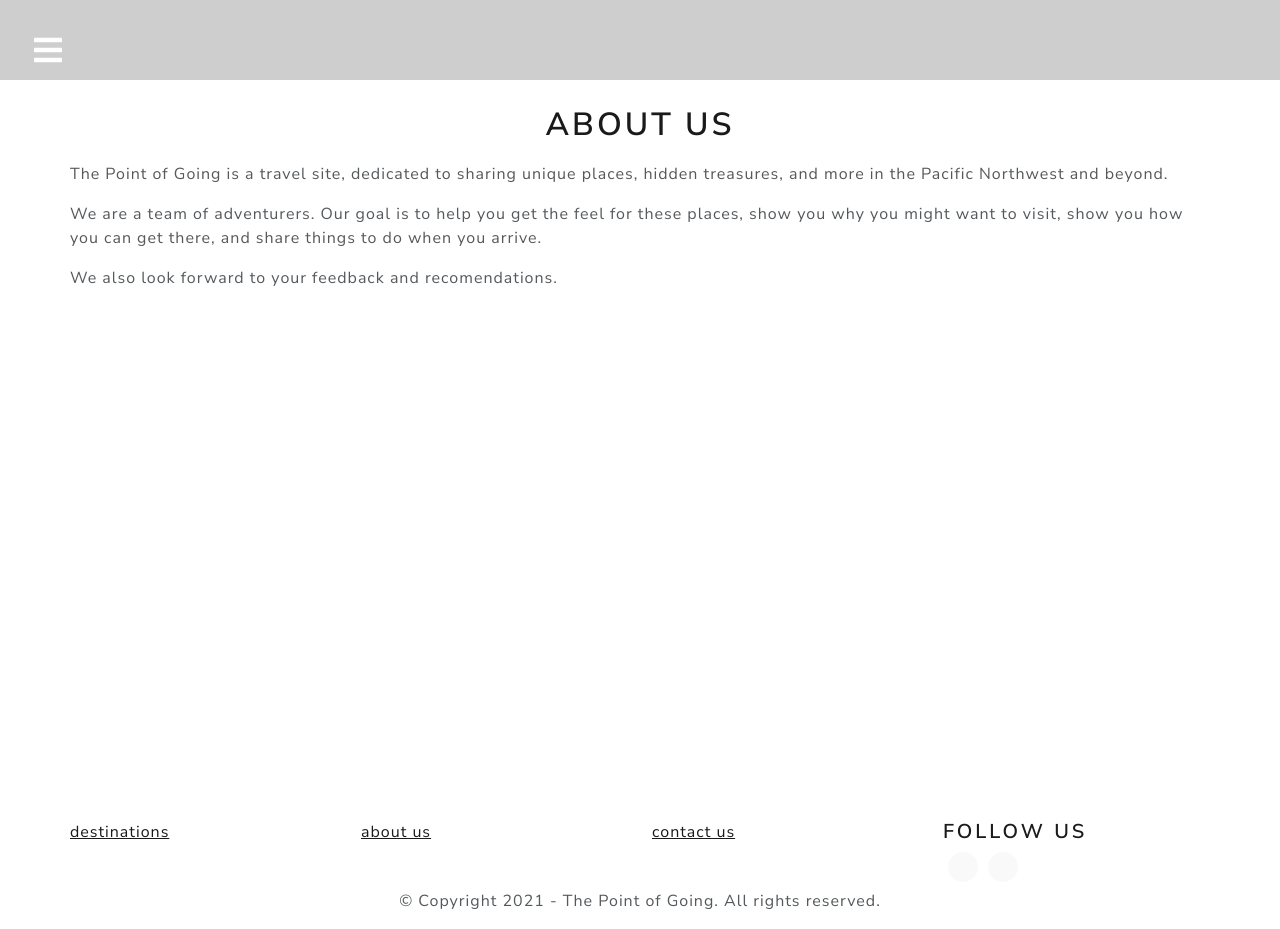
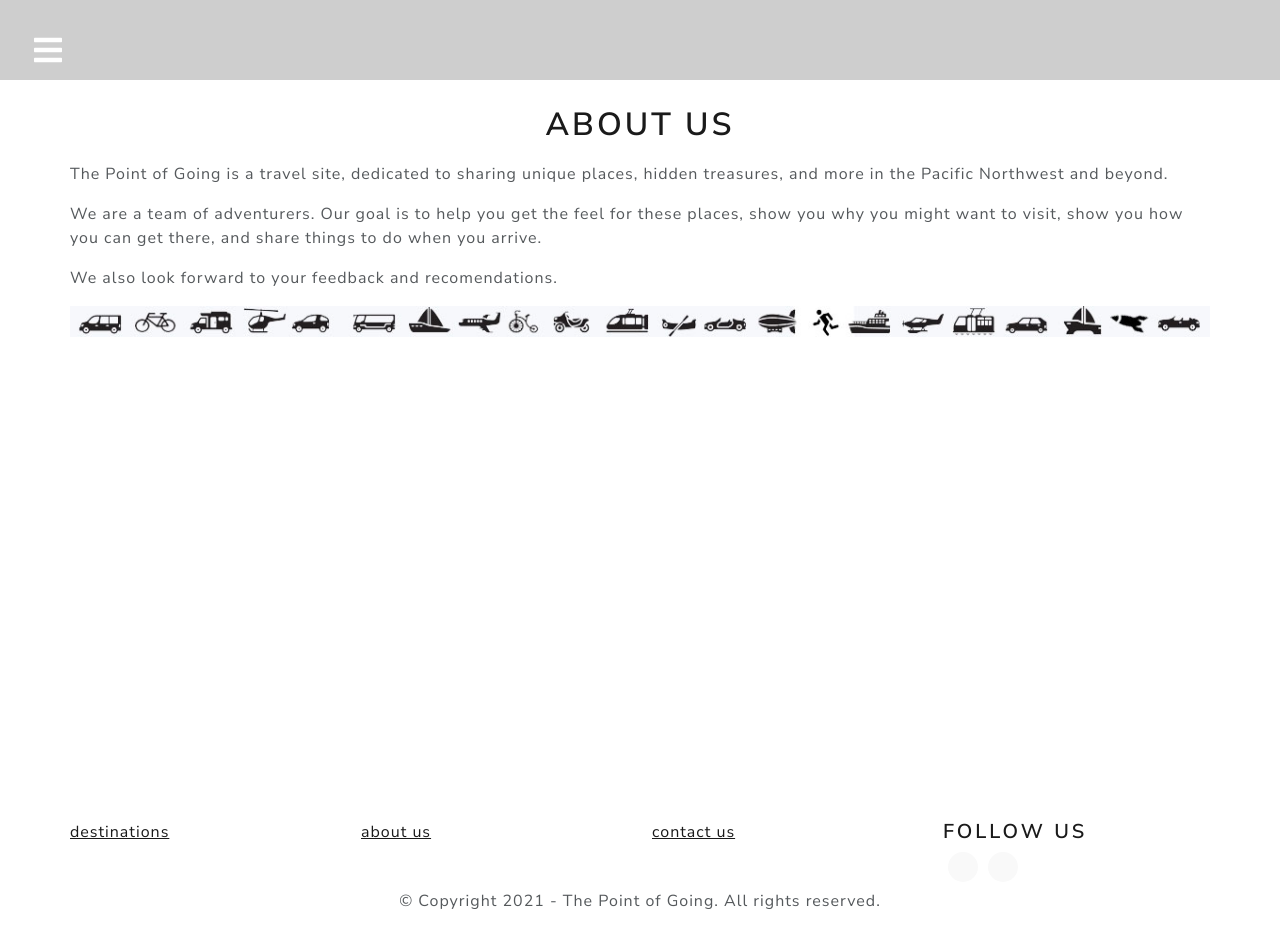
Before and after one commit to PeteLow-13/Test62, a React (Create React App) app in the folder frontend/: page /about in a window 1280 px wide. Built offline with nearby package versions, Linux system fonts and the light colour scheme.

Commit message:
IconBar to AboutScreen

```diff
--- a/frontend/src/Components/Go.js
+++ b/frontend/src/Components/Go.js
@@ -1,5 +1,5 @@
 import React from 'react';
-import { Row, Col, Img } from 'react-bootstrap';
+import { Row, Col, Image } from 'react-bootstrap';
 import { useSelector } from 'react-redux';
 import TagBar from './TagBar';
 
@@ -11,7 +11,7 @@ const Go = () => {
       <Row className='go' id='go'>
         <Col>
           <h2>how to go {location.name}</h2>
-          <Img src={location.image} />
+          <Image src={location.image} />
           <h3>{location.go1.h3}</h3>
           <ul>{location.go1.li.map()}</ul>
           {/* <p>{location.knowContent}</p> */}
--- a/frontend/src/screens/AboutScreen.js
+++ b/frontend/src/screens/AboutScreen.js
@@ -1,4 +1,6 @@
 import React from 'react';
+import { Image } from 'react-bootstrap';
+import IconBar from '../images/travelicons.jpg';
 
 const AboutScreen = () => {
   return (
@@ -17,6 +19,7 @@ const AboutScreen = () => {
         </p>
         <p>We also look forward to your feedback and recomendations.</p>
       </div>
+      <Image src={IconBar} alt='icon bar' fluid />
     </>
   );
 };
```
Also changed, not shown: frontend/src/images/travelicons.jpg (added).
